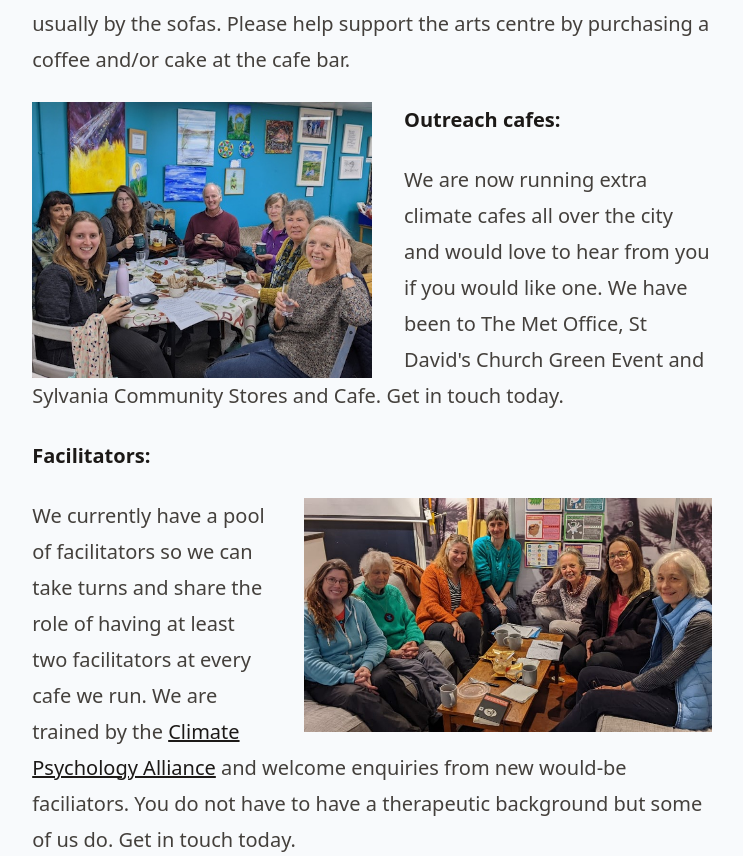
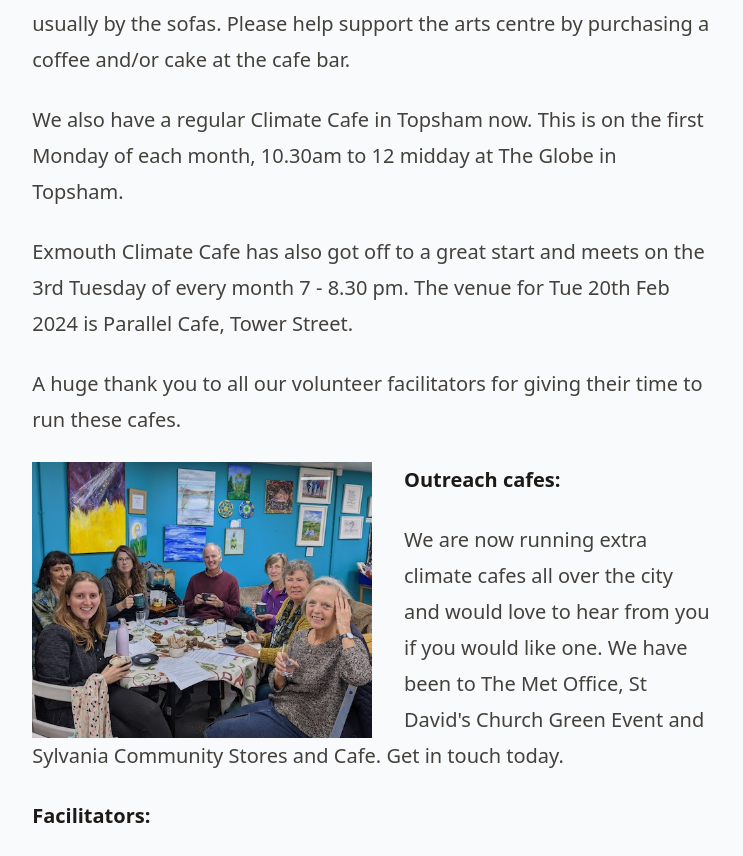
Before and after one commit to danielhpavey/exeterclimatecafe, a Next.js app: page / in a window 1280 px wide. Shown: the part 1016-1872 px from the top of the page, without its empty margins (268-1011 px from the left). Built offline with nearby package versions, Linux system fonts and the light colour scheme.

Commit message:
Content update

```diff
--- a/pages/index.js
+++ b/pages/index.js
@@ -44,6 +44,12 @@ export default function Home() {
 
 <p>Please check with reception where we will be as sometimes we have a room and sometimes we are in the cafe bar area, usually by the sofas. Please help support the arts centre by purchasing a coffee and/or cake at the cafe bar.</p>
 
+<p>We also have a regular Climate Cafe in Topsham now. This is on the first Monday of each month, 10.30am to 12 midday at The Globe in Topsham.</p>
+
+<p>Exmouth Climate Cafe has also got off to a great start and meets on the 3rd Tuesday of every month 7 - 8.30 pm. The venue for Tue 20th Feb 2024 is Parallel Cafe, Tower Street.</p>
+
+<p>A huge thank you to all our volunteer facilitators for giving their time to run these cafes.</p>
+
 <img src="/exeter-climate-cafe-sylvania-community-stores.jpg" alt="Exeter Climate Cafe at Sylvania Community Stores and Cafe" className="mx-auto md:float-left md:mr-8 md:max-w-[50%] md:mt-0 md:mb-0" />
 
 <p><strong>Outreach cafes:</strong></p>
```
